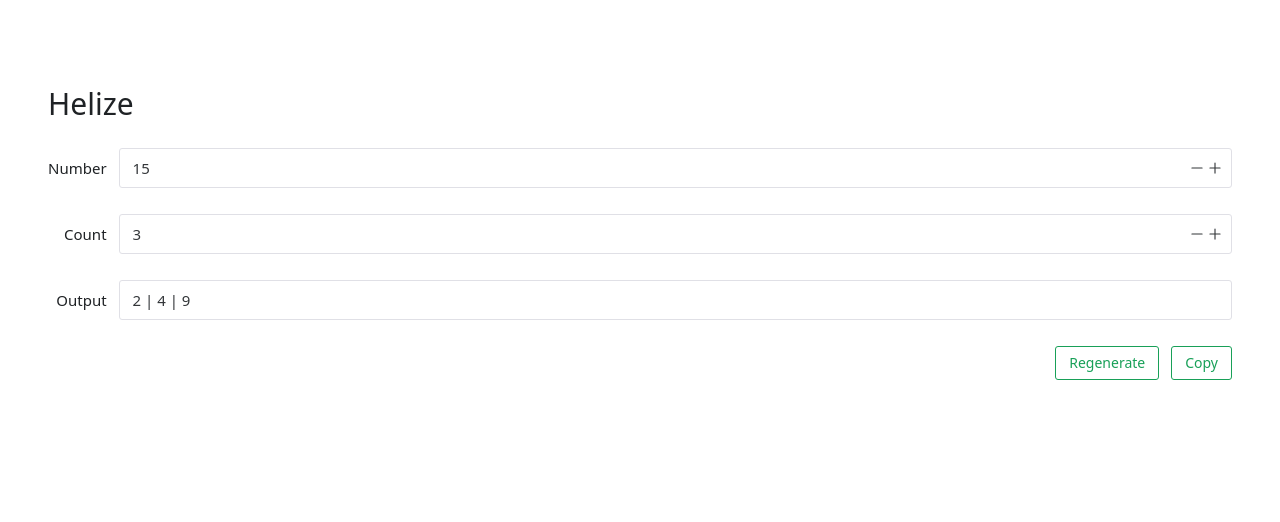
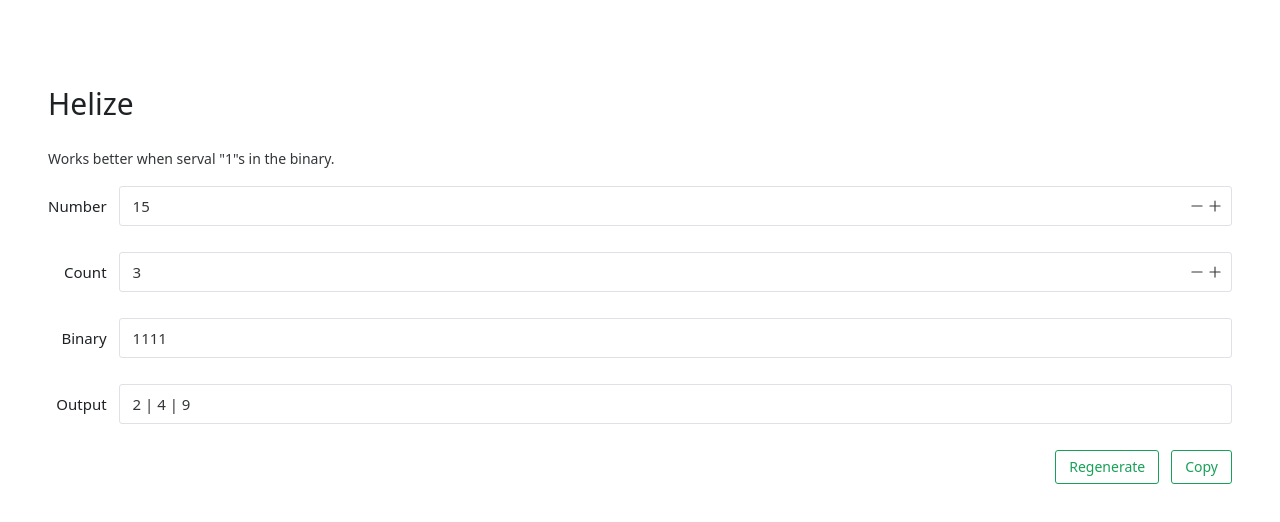
Before and after one commit to kifuan/helize, a Vue app: page / in a window 1280 px wide. Shown: the top 522 px of the page. Built offline with nearby package versions, Linux system fonts and the light colour scheme.

Commit message:
chore: add a description

```diff
--- a/src/components/Helize.vue
+++ b/src/components/Helize.vue
@@ -6,6 +6,7 @@ import {
   NH1,
   NInput,
   NInputNumber,
+  NP,
   NSpace,
   useMessage,
 } from 'naive-ui'
@@ -71,6 +72,7 @@ async function handleCopy() {
 
 <template>
   <NH1>Helize</NH1>
+  <NP>Works better when serval "1"s in the binary.</NP>
   <NForm label-placement="left" label-width="auto" size="large">
     <NFormItem label="Number">
       <NInputNumber
@@ -86,6 +88,9 @@ async function handleCopy() {
         :style="{ width: '100%' }"
       />
     </NFormItem>
+    <NFormItem label="Binary">
+      <NInput readonly :value="binary" />
+    </NFormItem>
     <NFormItem label="Output">
       <NInput readonly :value="output" />
     </NFormItem>
```
